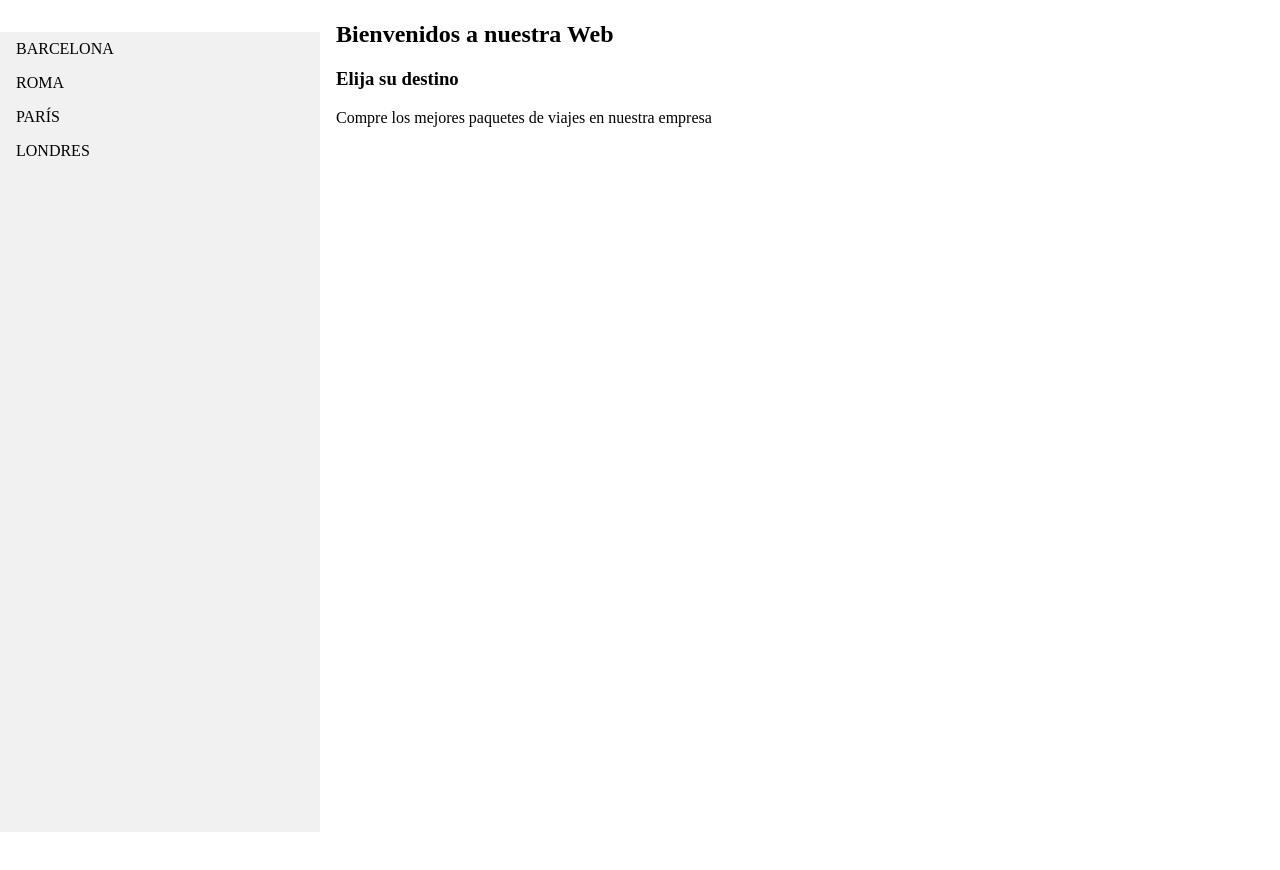
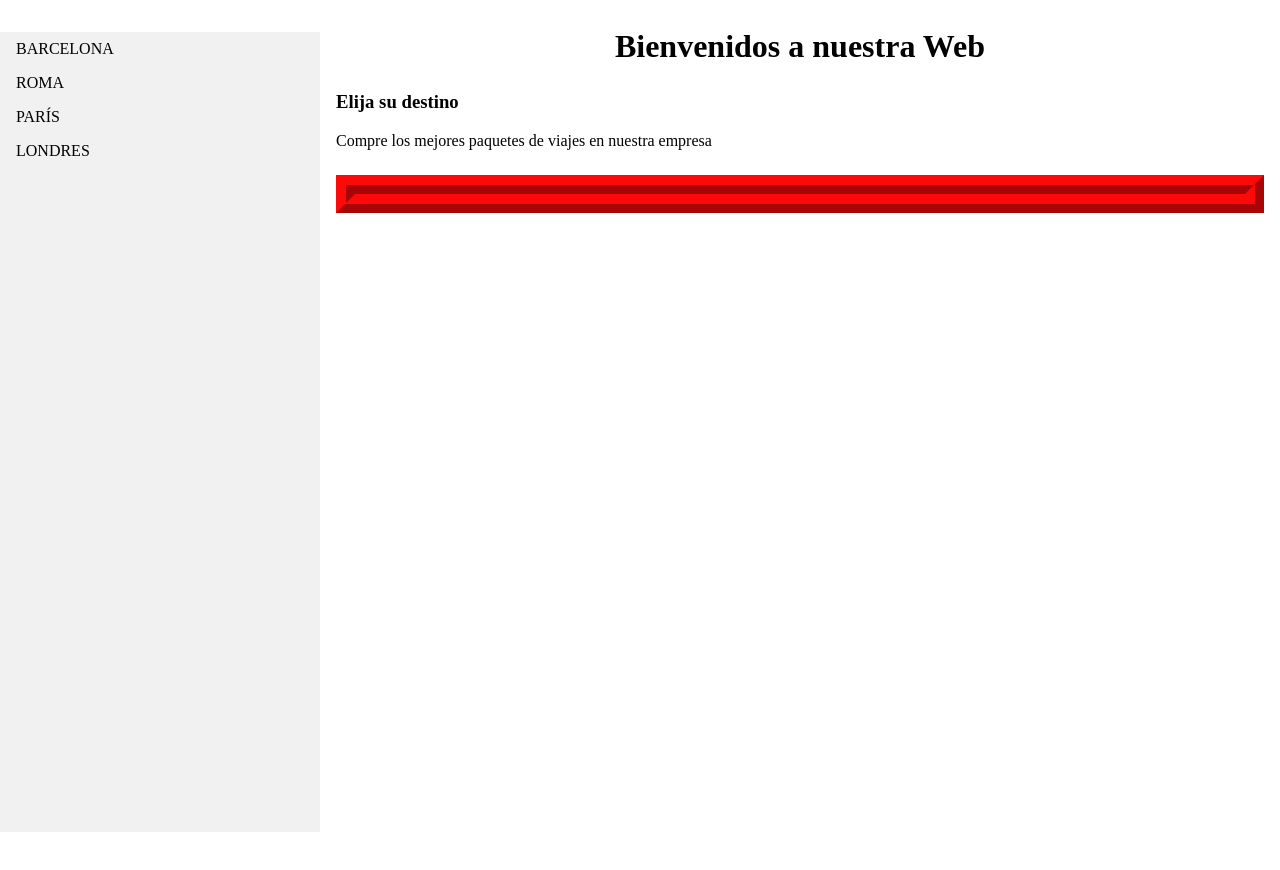
Before and after one commit to GinoGallardo/venta-viajes-curso-js, a plain HTML site: page index.html in a window 1280 px wide. Drawn offline with Linux system fonts and the light colour scheme.

Commit message:
agregue estilo al precio

```diff
--- a/style.css
+++ b/style.css
@@ -36,4 +36,18 @@ li a:hover:not(.active) {
     margin-left: 25%;
     padding: 1px 16px;
     height: 1000px;
+    margin-bottom: 1em;
 }
+
+.contenedor h2{
+    text-align: center;
+    font-size: 2em;
+}
+
+.contenedor h4{
+    background-color: yellow;
+    text-align: center;
+    font-size: 1.2em;
+    border: #fc0909 1em ridge;
+
+}
```
